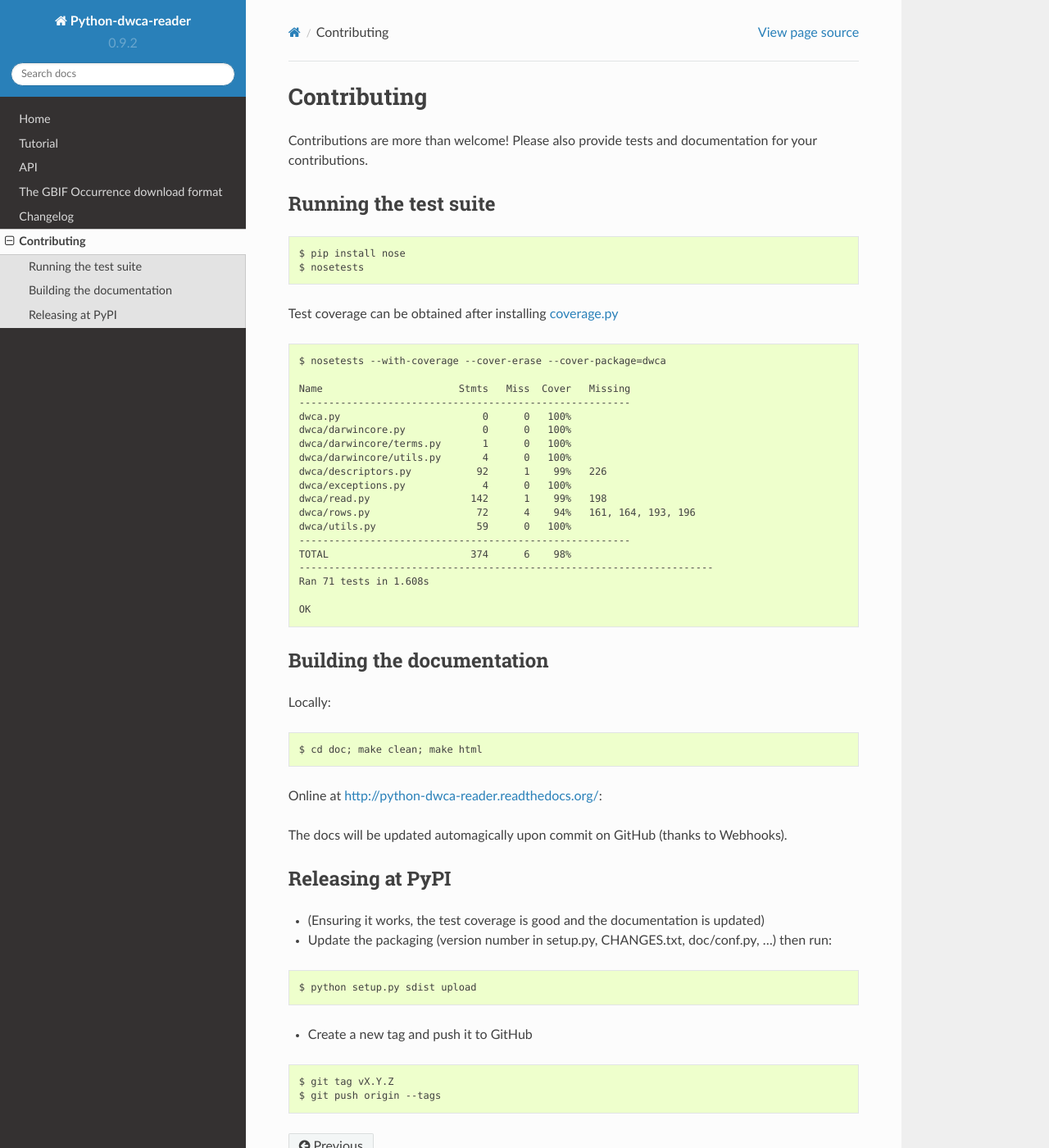
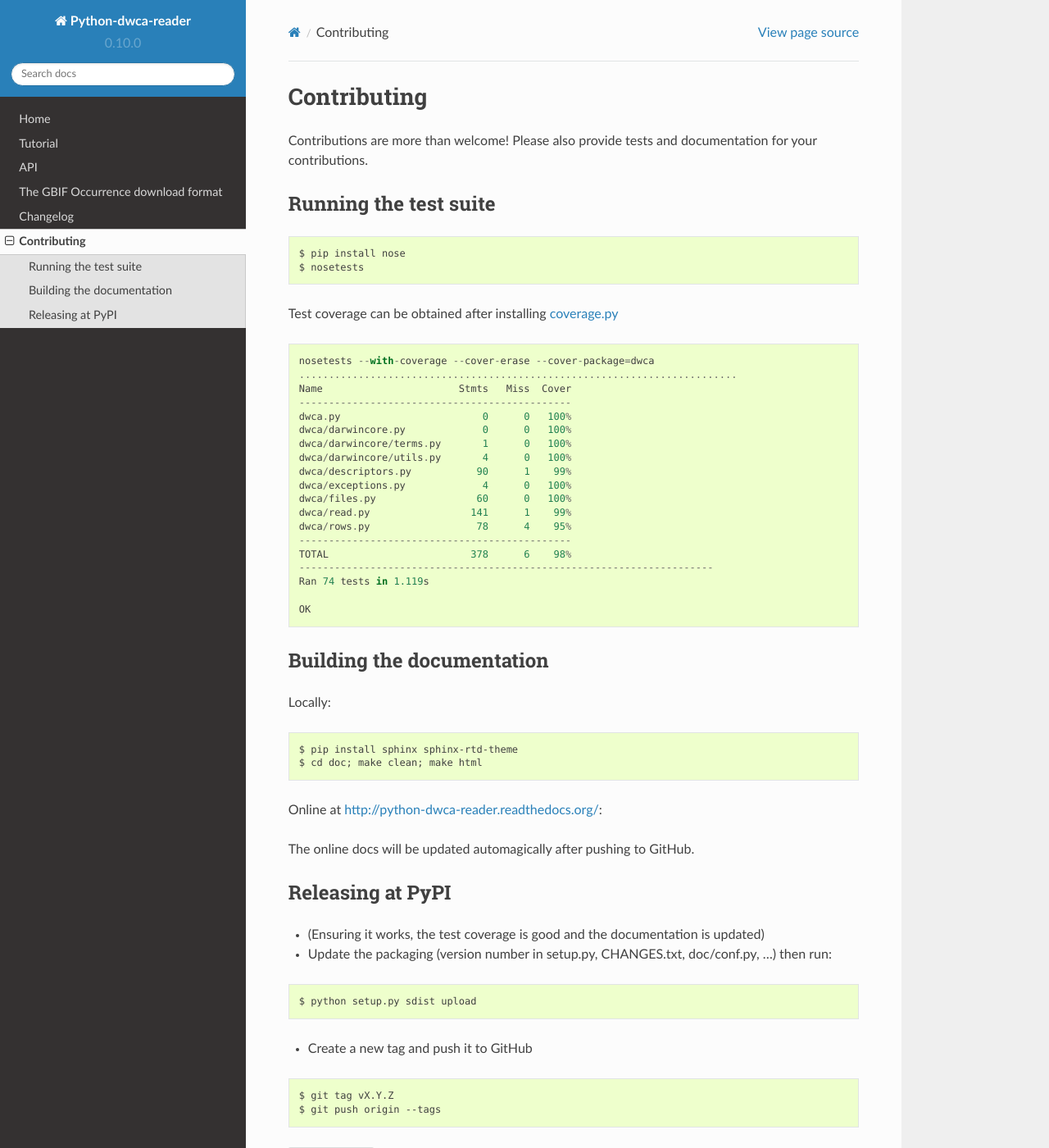
Before and after one commit to BelgianBiodiversityPlatform/python-dwca-reader, a Sphinx documentation site: the page built from doc/contributing.rst, in a window 1280 px wide and 1400 px high. Shown: the whole window at 82% size. Built offline with Sphinx 7.4.7 and the Read the Docs theme 2.0.0, drawn with Linux system fonts in a browser that asks for light colours.

Commit message:
Small doc. improvements + version update.

```diff
--- a/CHANGES.txt
+++ b/CHANGES.txt
@@ -1,5 +1,5 @@
-Current
--------
+v0.10.0 (2017-03-16)
+--------------------
 
 - GBIFResultsReader is now depreacted.
 - API new: DwCAReader now provides source_metadata for GBIF-like archives (previously the main perk of GBIFResultsReader)
--- a/doc/conf.py
+++ b/doc/conf.py
@@ -50,9 +50,9 @@ copyright = u'2013-2017, Nicolas Noé'
 # built documents.
 #
 # The short X.Y version.
-version = '0.9.2'
+version = '0.10.0'
 # The full version, including alpha/beta/rc tags.
-release = '0.9.2'
+release = '0.10.0'
 
 # The language for content autogenerated by Sphinx. Refer to documentation
 # for a list of supported languages.
--- a/doc/contributing.rst
+++ b/doc/contributing.rst
@@ -15,23 +15,23 @@ Test coverage can be obtained after installing `coverage.py`_
 
 ::
 
-    $ nosetests --with-coverage --cover-erase --cover-package=dwca
-
-    Name                       Stmts   Miss  Cover   Missing
-    --------------------------------------------------------
+    nosetests --with-coverage --cover-erase --cover-package=dwca
+    ..........................................................................
+    Name                       Stmts   Miss  Cover
+    ----------------------------------------------
     dwca.py                        0      0   100%
     dwca/darwincore.py             0      0   100%
     dwca/darwincore/terms.py       1      0   100%
     dwca/darwincore/utils.py       4      0   100%
-    dwca/descriptors.py           92      1    99%   226
+    dwca/descriptors.py           90      1    99%
     dwca/exceptions.py             4      0   100%
-    dwca/read.py                 142      1    99%   198
-    dwca/rows.py                  72      4    94%   161, 164, 193, 196
-    dwca/utils.py                 59      0   100%
-    --------------------------------------------------------
-    TOTAL                        374      6    98%
+    dwca/files.py                 60      0   100%
+    dwca/read.py                 141      1    99%
+    dwca/rows.py                  78      4    95%
+    ----------------------------------------------
+    TOTAL                        378      6    98%
     ----------------------------------------------------------------------
-    Ran 71 tests in 1.608s
+    Ran 74 tests in 1.119s
 
     OK
 
@@ -42,11 +42,12 @@ Locally:
 
 ::
 
+    $ pip install sphinx sphinx-rtd-theme
     $ cd doc; make clean; make html
 
 Online at http://python-dwca-reader.readthedocs.org/:
 
-The docs will be updated automagically upon commit on GitHub (thanks to Webhooks).
+The online docs will be updated automagically after pushing to GitHub.
 
 
 Releasing at PyPI
--- a/setup.py
+++ b/setup.py
@@ -3,7 +3,7 @@ from distutils.core import setup
 
 setup(
     name='python-dwca-reader',
-    version='0.9.2',
+    version='0.10.0',
     author=u'Nicolas Noé - Belgian Biodiversity Platform',
     author_email='n.noe@biodiversity.be',
     packages=['dwca', 'dwca.darwincore', 'dwca.test'],
@@ -14,7 +14,7 @@ setup(
     classifiers=[
         'Programming Language :: Python :: 2.7',
         'Programming Language :: Python :: 3',
-	'Programming Language :: Python :: 3.5',
-	'Programming Language :: Python :: 3.6'
+        'Programming Language :: Python :: 3.5',
+        'Programming Language :: Python :: 3.6'
     ]
 )
```
